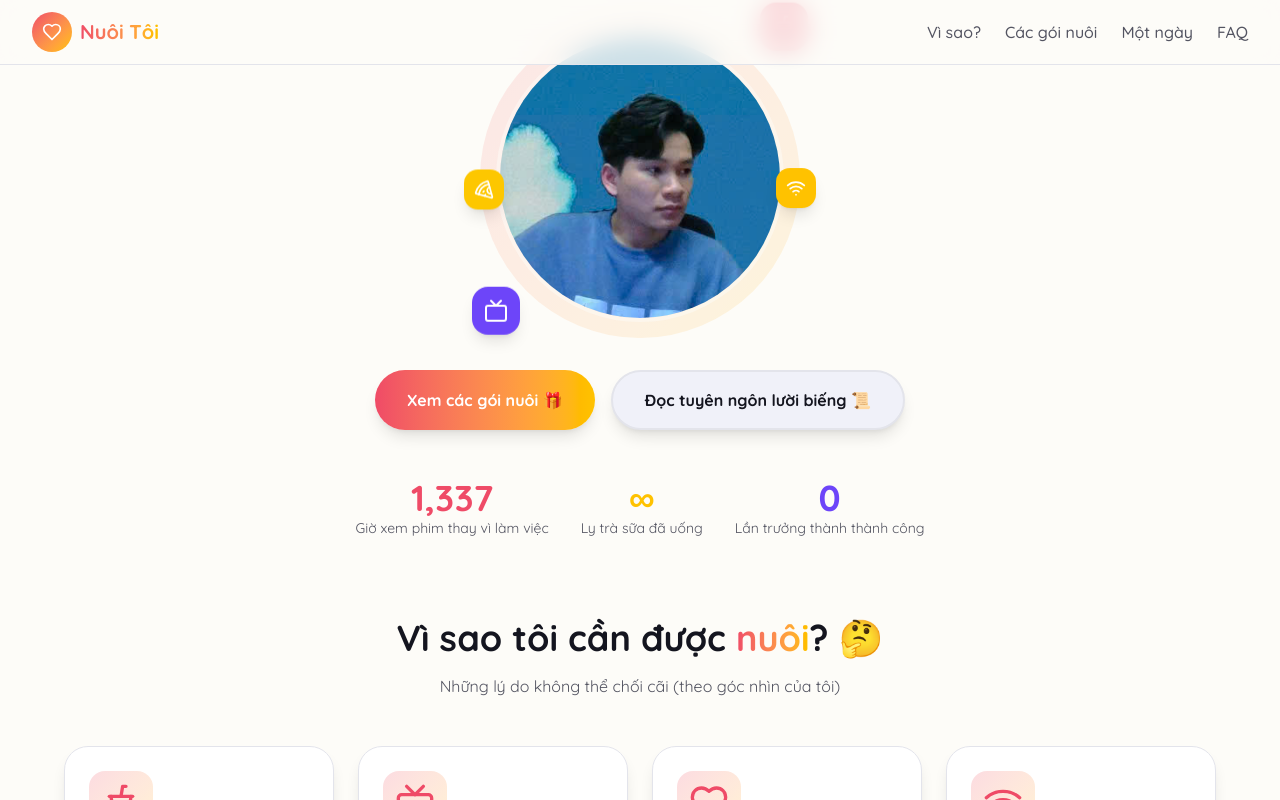
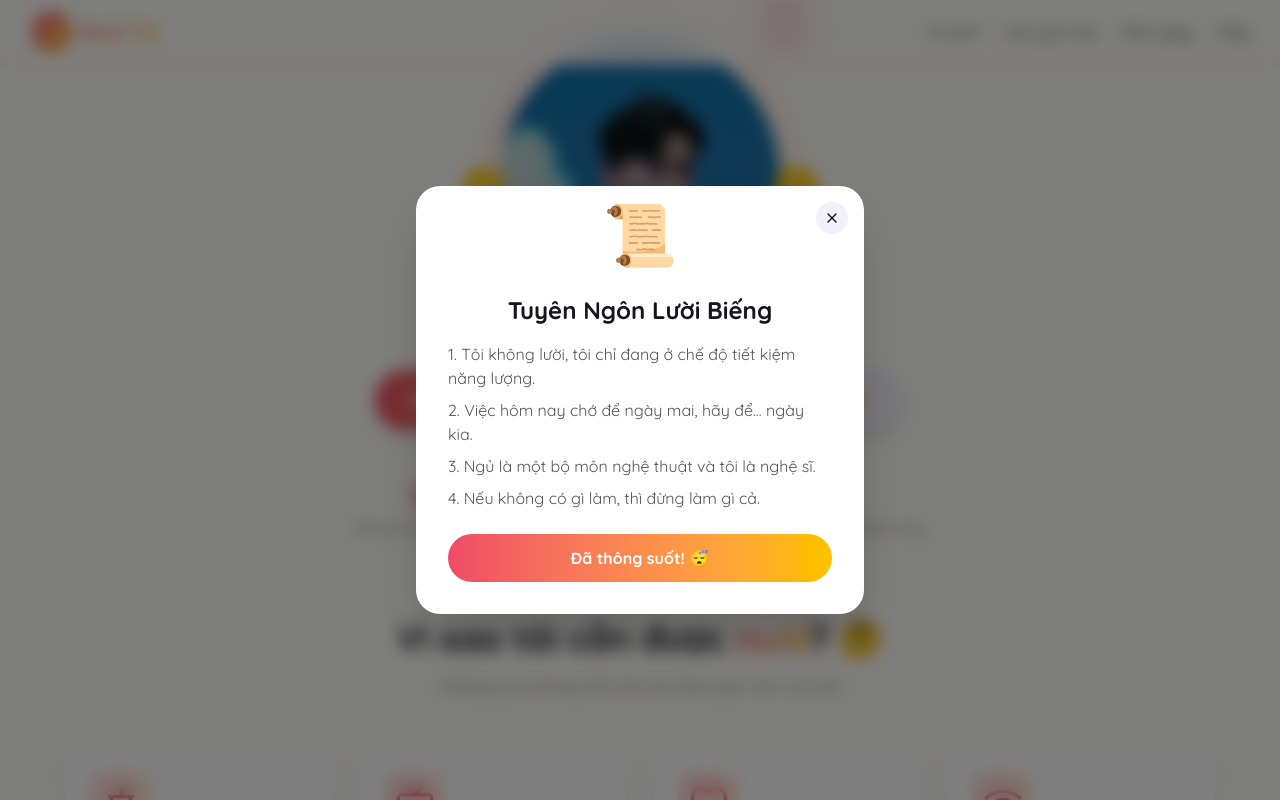
Before and after one commit to NguyenHan166/nuoi-toi, a Next.js app: page / in a window 1280 px wide. Both pictures are taken after a click on the button "Đọc tuyên ngôn lười biếng 📜". Shown: the part 419-1219 px from the top of the page. Built offline with nearby package versions, Linux system fonts and the light colour scheme.

Commit message:
fix tuyen ngon

```diff
--- a/app/page.tsx
+++ b/app/page.tsx
@@ -327,7 +327,7 @@ export default function NuoiToiPage() {
             </div>
           </div>
 
-          <div className="flex flex-col sm:flex-row gap-4 justify-center">
+          <div className="flex flex-col sm:flex-row gap-4 justify-center relative z-10">
             <button
               onClick={() => scrollToSection("packages")}
               className="px-8 py-4 bg-gradient-to-r from-primary to-accent text-white font-bold rounded-full shadow-lg hover:shadow-xl hover:scale-105 transition-all"
@@ -665,6 +665,35 @@ export default function NuoiToiPage() {
         </div>
       </footer>
 
+      {isModalOpen && (
+        <div className="fixed inset-0 z-50 flex items-center justify-center p-4 bg-black/50 backdrop-blur-sm animate-fadeIn">
+          <div className="bg-card rounded-3xl shadow-2xl max-w-md w-full p-8 relative animate-scaleIn">
+            <button
+              onClick={() => setIsModalOpen(false)}
+              className="absolute top-4 right-4 w-8 h-8 bg-muted rounded-full flex items-center justify-center hover:bg-primary hover:text-white transition-all"
+            >
+              <X className="w-4 h-4" />
+            </button>
+            <div className="text-center">
+              <div className="text-6xl mb-4 animate-bounce">📜</div>
+              <h3 className="text-2xl font-bold mb-4">Tuyên Ngôn Lười Biếng</h3>
+              <div className="text-muted-foreground space-y-2 mb-6 text-left">
+                <p>1. Tôi không lười, tôi chỉ đang ở chế độ tiết kiệm năng lượng.</p>
+                <p>2. Việc hôm nay chớ để ngày mai, hãy để... ngày kia.</p>
+                <p>3. Ngủ là một bộ môn nghệ thuật và tôi là nghệ sĩ.</p>
+                <p>4. Nếu không có gì làm, thì đừng làm gì cả.</p>
+              </div>
+              <button
+                onClick={() => setIsModalOpen(false)}
+                className="w-full py-3 bg-gradient-to-r from-primary to-accent text-white font-bold rounded-full hover:shadow-lg transition-all"
+              >
+                Đã thông suốt! 😴
+              </button>
+            </div>
+          </div>
+        </div>
+      )}
+
       {showConfirmPopup && (
         <div className="fixed inset-0 z-50 flex items-center justify-center p-4 bg-black/50 backdrop-blur-sm animate-fadeIn">
           <div className="bg-card rounded-3xl shadow-2xl max-w-md w-full p-8 relative animate-scaleIn">
```
